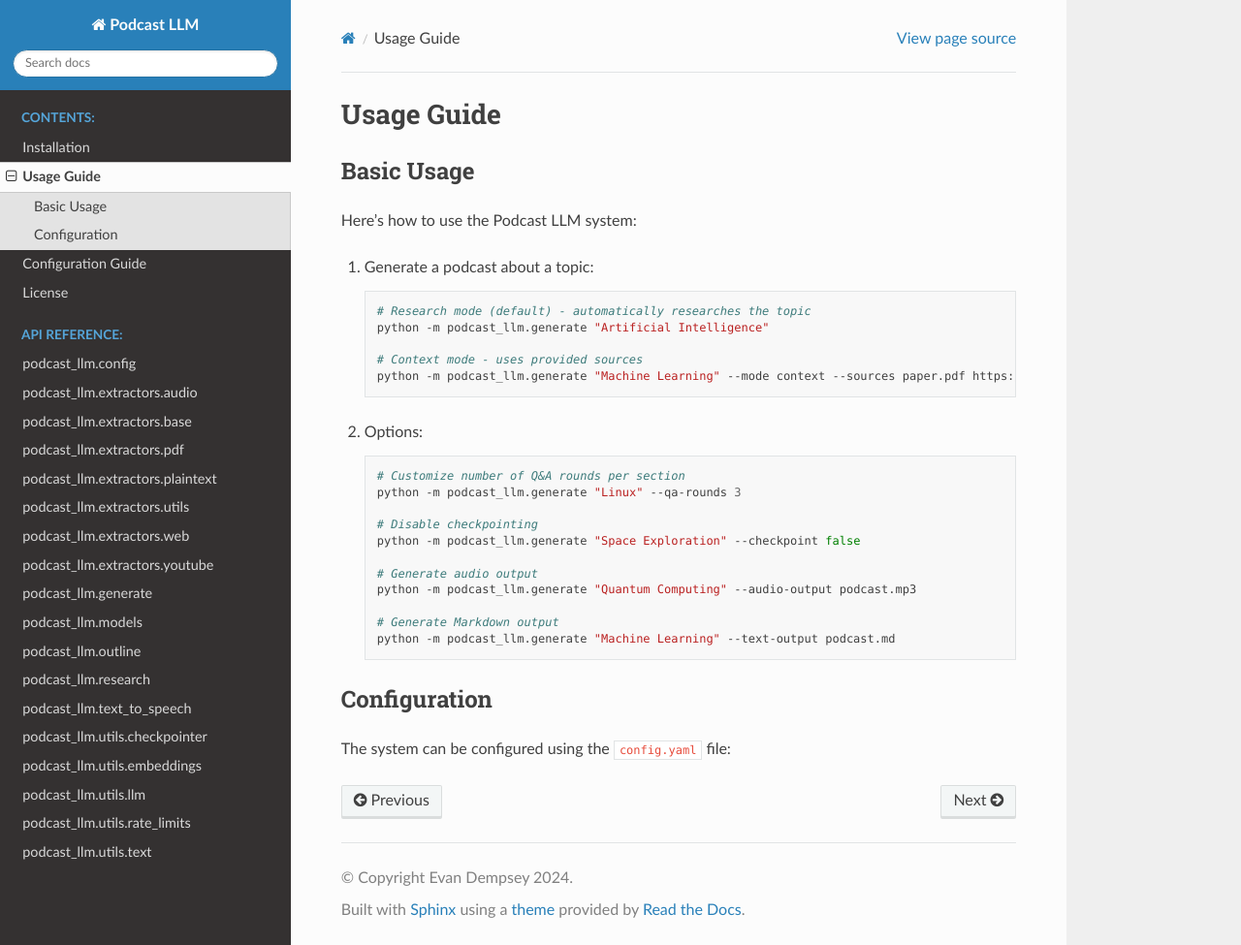
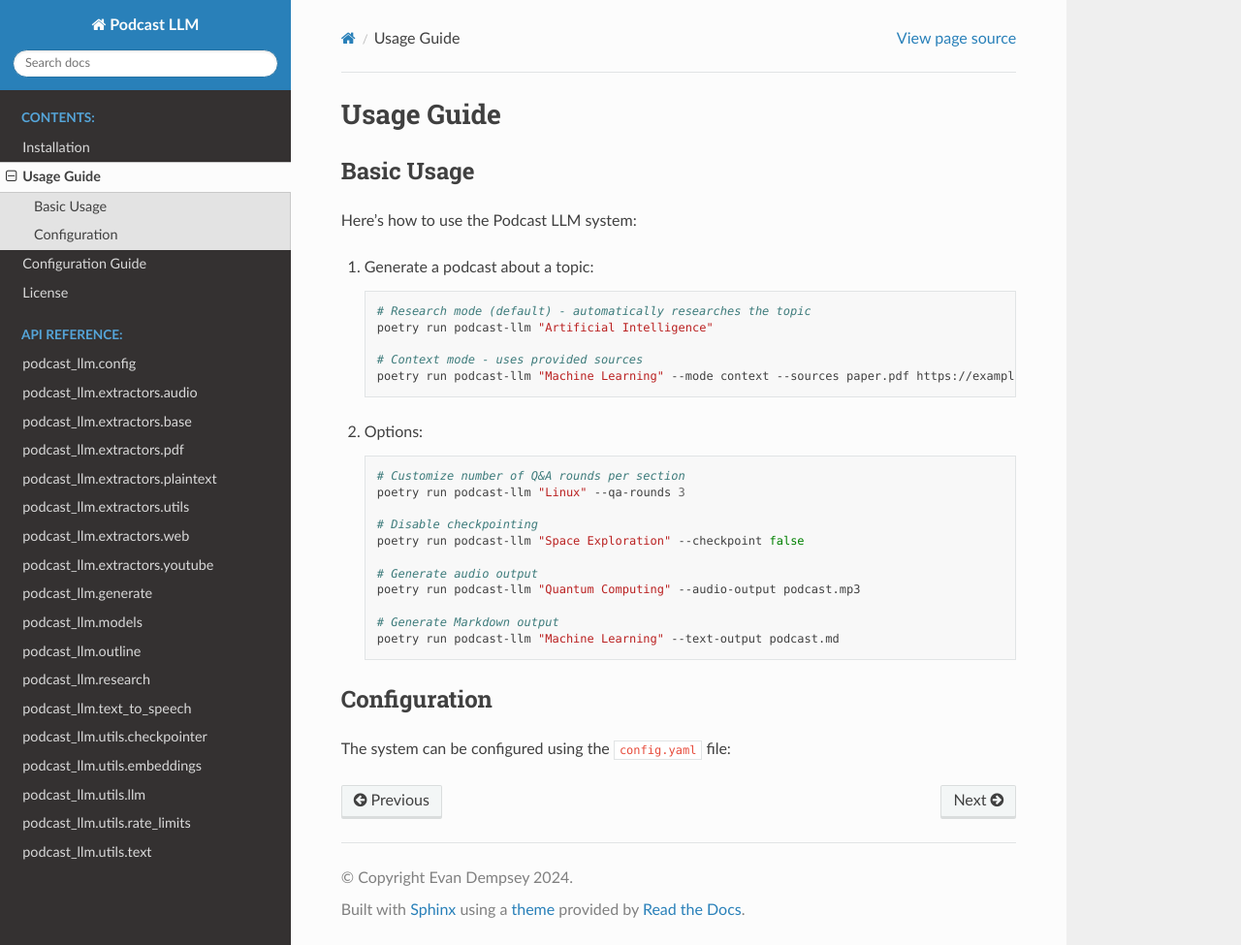
Before and after one commit to yoshiresponse/podcast-llm, a Sphinx documentation site: the page built from docs/source/usage.rst, in a window 1280 px wide and 975 px high. Shown: the whole window at 97% size. Built offline with Sphinx 7.4.7 and the Read the Docs theme 3.1.0, drawn with Linux system fonts in a browser that asks for light colours.

Commit message:
Moved dependency management to poetry in preparation for release

```diff
--- a/docs/source/usage.rst
+++ b/docs/source/usage.rst
@@ -11,26 +11,26 @@ Here's how to use the Podcast LLM system:
    .. code-block:: bash
 
       # Research mode (default) - automatically researches the topic
-      python -m podcast_llm.generate "Artificial Intelligence"
+      poetry run podcast-llm "Artificial Intelligence"
 
       # Context mode - uses provided sources
-      python -m podcast_llm.generate "Machine Learning" --mode context --sources paper.pdf https://example.com/article
+      poetry run podcast-llm "Machine Learning" --mode context --sources paper.pdf https://example.com/article
 
 2. Options:
 
    .. code-block:: bash
 
       # Customize number of Q&A rounds per section
-      python -m podcast_llm.generate "Linux" --qa-rounds 3
+      poetry run podcast-llm "Linux" --qa-rounds 3
 
       # Disable checkpointing
-      python -m podcast_llm.generate "Space Exploration" --checkpoint false
+      poetry run podcast-llm "Space Exploration" --checkpoint false
 
       # Generate audio output
-      python -m podcast_llm.generate "Quantum Computing" --audio-output podcast.mp3
+      poetry run podcast-llm "Quantum Computing" --audio-output podcast.mp3
 
       # Generate Markdown output
-      python -m podcast_llm.generate "Machine Learning" --text-output podcast.md
+      poetry run podcast-llm "Machine Learning" --text-output podcast.md
 
 Configuration
 ------------
```
Also changed, not shown: README.md (+14 -9 lines), docs/source/installation.rst (+10 -4 lines), pyproject.toml (added, +57 -0 lines), 4 other files.
